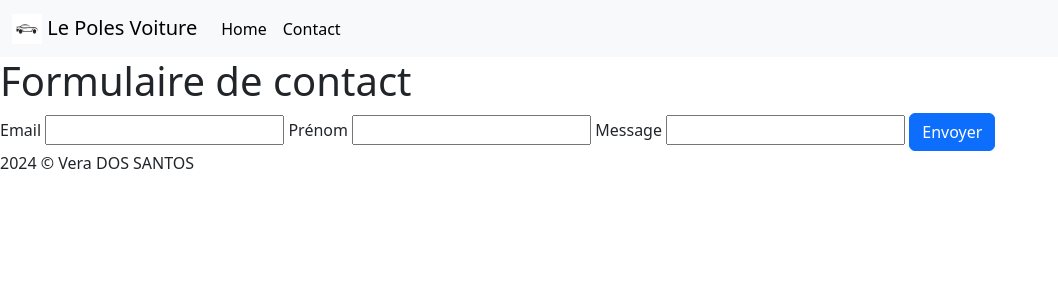
After one commit to VeraDosSantos/voiturephp, a PHP site: page /formulaire.php in a window 1280 px wide. The commit adds this page. Shown: the top 300 px of the page, without its empty margins (0-1058 px from the left). Run offline with PHP 8.4, Linux system fonts and the light colour scheme.

Commit message:
Fin de l'exo

```diff
--- /dev/null
+++ b/formulaire.php
@@ -0,0 +1,21 @@
+<?php
+    include_once(__DIR__ . '/partials/head.php');
+?>
+    <h1>Formulaire de contact</h1>
+    <form action="formValide.php" method="POST">
+        <label for="mail">
+            Email
+            <input type="email" name="mail">
+        </label>
+        <label for="name">
+            Prénom
+            <input type="text" name="name">
+        </label>
+        <label for="message">
+            Message
+            <input type="text" name="message">
+        </label>
+        <button type="submit" class="btn btn-primary"> Envoyer</button>
+    </form>
+<?php
+    include_once(__DIR__ . '/partials/footer.php');
--- a/index.php
+++ b/index.php
@@ -1,7 +1,7 @@
 <?php
     include_once(__DIR__ . '/partials/head.php');
     require_once(__DIR__ . "/data.php");
-    var_dump($cars);
+
     if($cars){
         foreach($cars as $car){
             $nameCar = $car['name'];
@@ -24,6 +24,7 @@
         echo "<h1>Il n'y a pas de voiture !</h1>";
     }
 ?>
+<a href="/formulaire.php" class="btn btn-warning" >Formulaire de contact</a>
 <?php
     include_once(__DIR__ . "/partials/footer.php")
 ?>
--- a/partials/head.php
+++ b/partials/head.php
@@ -19,6 +19,9 @@
         <li class="nav-item">
           <a class="nav-link active" href="/">Home</a>
         </li>
+        <li class="nav-item">
+          <a class="nav-link active" href="/formulaire.php">Contact</a>
+        </li>
       </ul>
     </div>
   </div>
```
Also changed, not shown: formValide.php (added, +30 -0 lines).
